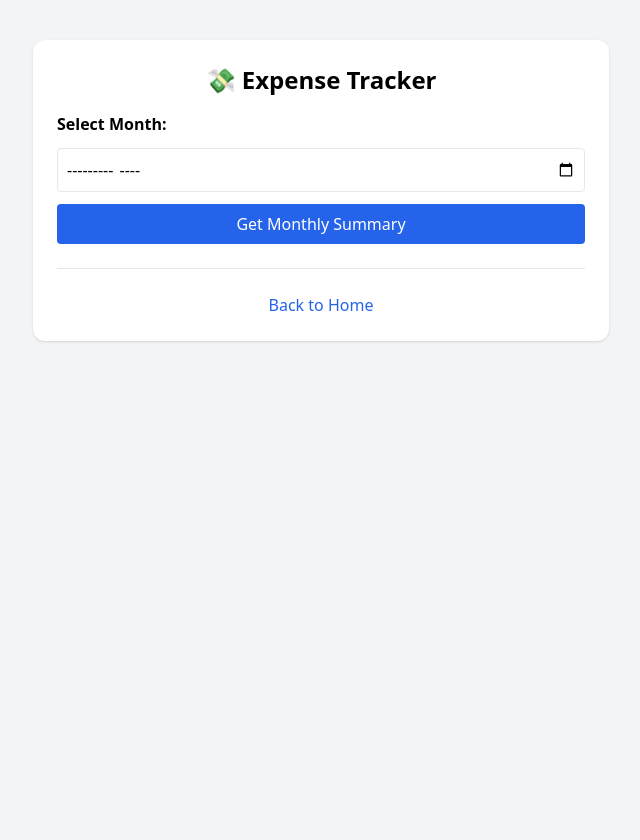
After one commit to zakie071/expense-tracker, a FastAPI app: template templates/monthly_summary.html in a window 1280 px wide. The commit adds this page. Shown: the whole page, without its empty margins (319-959 px from the left). Run offline with FastAPI, Linux system fonts and the light colour scheme; the template is opened without the code that fills it, so the values that code supplies are empty; some libraries are stand-ins or nearby versions.

Commit message:
Add more page

```diff
--- a/main.py
+++ b/main.py
@@ -1,4 +1,8 @@
-from fastapi import FastAPI, Request, Form
+# All expenses page
+
+# Monthly summary form and result
+from fastapi.responses import RedirectResponse
+from fastapi import FastAPI, Request
 from fastapi.responses import HTMLResponse
 from fastapi.templating import Jinja2Templates
 from fastapi.staticfiles import StaticFiles
@@ -7,8 +11,11 @@ from datetime import datetime
 import json
 from typing import List
 from typing import Optional
+from fastapi import Form
+app = FastAPI(title="Expense Tracker API")
 
-app = FastAPI(title="Expense Tracker API")
+
+
 
 # Templates & static files
 templates = Jinja2Templates(directory="templates")
@@ -20,6 +27,40 @@ class Expense(BaseModel):
     amount: float
     category: str
     date: Optional[str] = None
+
+
+
+@app.get("/all-expenses", response_class=HTMLResponse)
+def all_expenses(request: Request):
+    data = load_data()
+    return templates.TemplateResponse("all_expenses.html", {"request": request, "expenses": data})
+@app.get("/monthly-summary", response_class=HTMLResponse)
+def monthly_summary_form(request: Request):
+    return templates.TemplateResponse("monthly_summary.html", {"request": request})
+
+@app.post("/monthly-summary", response_class=HTMLResponse)
+def monthly_summary_post(request: Request, month: str = Form(...)):
+    data = load_data()
+    # Filter expenses for the selected month (YYYY-MM)
+    filtered = [exp for exp in data if exp.get("date", "").startswith(month)]
+    total_expenses = sum(exp["amount"] for exp in filtered)
+    transaction_count = len(filtered)
+    # Category breakdown
+    category_breakdown = {}
+    for exp in filtered:
+        cat = exp["category"]
+        category_breakdown[cat] = category_breakdown.get(cat, 0) + exp["amount"]
+    # Top category
+    top_category = max(category_breakdown, key=category_breakdown.get) if category_breakdown else None
+    summary = {
+        "month": month,
+        "total_expenses": total_expenses,
+        "transaction_count": transaction_count,
+        "top_category": top_category,
+        "category_breakdown": category_breakdown
+    }
+    return templates.TemplateResponse("monthly_summary.html", {"request": request, "summary": summary})
+
 
 
 def load_data():
@@ -44,23 +85,17 @@ def root(request: Request):
 
 
 @app.post("/expenses")
-def add_expense(
-    amount: float = Form(...),
-    category: str = Form(...)
-):
+def add_expense(expense: Expense):
     data = load_data()
+    expense_dict = expense.dict()
 
-    expense_dict = {
-        "amount": amount,
-        "category": category,
-        "date": datetime.now().strftime("%Y-%m")
-    }
+    if not expense_dict.get("date"):
+        expense_dict["date"] = datetime.now().strftime("%Y-%m")
 
     data.append(expense_dict)
     save_data(data)
 
     return {"status": "success", "expense": expense_dict}
-
 
 
 @app.get("/expenses", response_model=List[Expense])
@@ -83,3 +118,131 @@ def category_summary():
         cat = exp["category"]
         summary[cat] = summary.get(cat, 0) + exp["amount"]
     return summary
+
+# -------------------- AUTHENTICATION (JWT) --------------------
+from fastapi import Depends, HTTPException, status
+from fastapi.security import OAuth2PasswordBearer, OAuth2PasswordRequestForm
+from passlib.context import CryptContext
+from jose import JWTError, jwt
+from datetime import timedelta
+
+SECRET_KEY = "change-this-secret-key"
+ALGORITHM = "HS256"
+ACCESS_TOKEN_EXPIRE_MINUTES = 60
+
+pwd_context = CryptContext(schemes=["bcrypt"], deprecated="auto")
+oauth2_scheme = OAuth2PasswordBearer(tokenUrl="/token")
+USERS_FILE = "users.json"
+
+
+def load_users():
+    try:
+        with open(USERS_FILE, "r") as f:
+            return json.load(f)
+    except (FileNotFoundError, json.JSONDecodeError):
+        return []
+
+
+def save_users(users):
+    with open(USERS_FILE, "w") as f:
+        json.dump(users, f, indent=4)
+
+
+def hash_password(password: str):
+    return pwd_context.hash(password)
+
+
+def verify_password(password: str, hashed: str):
+    return pwd_context.verify(password, hashed)
+
+
+def authenticate_user(username: str, password: str):
+    users = load_users()
+    for u in users:
+        if u["username"] == username and verify_password(password, u["password"]):
+            return u
+    return None
+
+
+def create_access_token(data: dict, expires_delta: Optional[timedelta] = None):
+    to_encode = data.copy()
+    expire = datetime.utcnow() + (expires_delta or timedelta(minutes=ACCESS_TOKEN_EXPIRE_MINUTES))
+    to_encode.update({"exp": expire})
+    return jwt.encode(to_encode, SECRET_KEY, algorithm=ALGORITHM)
+
+
+def get_current_user(token: str = Depends(oauth2_scheme)):
+    credentials_exception = HTTPException(
+        status_code=status.HTTP_401_UNAUTHORIZED,
+        detail="Could not validate credentials",
+        headers={"WWW-Authenticate": "Bearer"},
+    )
+
+    try:
+        payload = jwt.decode(token, SECRET_KEY, algorithms=[ALGORITHM])
+        username: str = payload.get("sub")
+        if username is None:
+            raise credentials_exception
+    except JWTError:
+        raise credentials_exception
+
+    users = load_users()
+    for u in users:
+        if u["username"] == username:
+            return u
+    raise credentials_exception
+
+
+@app.post("/register")
+def register(username: str = Form(...), password: str = Form(...)):
+    users = load_users()
+
+    for u in users:
+        if u["username"] == username:
+            raise HTTPException(status_code=400, detail="User already exists")
+
+    users.append({
+        "username": username,
+        "password": hash_password(password)
+    })
+
+    save_users(users)
+    return {"message": "User registered successfully"}
+
+
+@app.post("/token")
+def login(form_data: OAuth2PasswordRequestForm = Depends()):
+    user = authenticate_user(form_data.username, form_data.password)
+    if not user:
+        raise HTTPException(status_code=401, detail="Incorrect username or password")
+
+    access_token = create_access_token({"sub": user["username"]})
+    return {"access_token": access_token, "token_type": "bearer"}
+
+
+# -------------------- PROTECTED EXPENSE ENDPOINT --------------------
+@app.post("/secure/expenses")
+def add_expense_secure(
+    amount: float = Form(...),
+    category: str = Form(...),
+    user: dict = Depends(get_current_user)
+):
+    data = load_data()
+
+    expense_dict = {
+        "amount": amount,
+        "category": category,
+        "date": datetime.now().strftime("%Y-%m"),
+        "user": user["username"]
+    }
+
+    data.append(expense_dict)
+    save_data(data)
+
+    return {"status": "saved", "expense": expense_dict}
+
+@app.get("/secure/expenses")
+def get_expenses_secure(user: dict = Depends(get_current_user)):
+    data = load_data()
+    user_expenses = [exp for exp in data if exp.get("user") == user["username"]]
+    return user_expenses
--- /dev/null
+++ b/templates/monthly_summary.html
@@ -0,0 +1,59 @@
+<!DOCTYPE html>
+<html lang="en">
+
+<head>
+    <meta charset="UTF-8">
+    <title>Expense Tracker</title>
+    <script src="https://cdn.tailwindcss.com"></script>
+</head>
+
+<body class="bg-gray-100 min-h-screen">
+
+    <div class="max-w-xl mx-auto mt-10 bg-white p-6 rounded-xl shadow">
+        <h1 class="text-2xl font-bold mb-4 text-center">
+            💸 Expense Tracker
+        </h1>
+
+        <!-- MONTHLY SUMMARY FORM -->
+        <form action="/monthly-summary" method="post" class="space-y-3">
+            <label for="month" class="block font-semibold">Select Month:</label>
+            <input type="month" id="month" name="month" required class="w-full border p-2 rounded" />
+            <button type="submit" class="w-full bg-blue-600 text-white py-2 rounded hover:bg-blue-700">
+                Get Monthly Summary
+            </button>
+        </form>
+
+        {% if summary %}
+        <div class="mt-6">
+            <h2 class="text-xl font-bold mb-2">Summary for {{ summary.month }}</h2>
+            <ul class="mb-4">
+                <li>Total Expenses: {{ summary.total_expenses }}</li>
+                <li>Number of Transactions: {{ summary.transaction_count }}</li>
+                <li>Top Category: {{ summary.top_category }}</li>
+            </ul>
+            <h3 class="font-semibold mb-1">Category Breakdown</h3>
+            <table class="w-full border">
+                <tr>
+                    <th class="border px-2 py-1">Category</th>
+                    <th class="border px-2 py-1">Amount</th>
+                </tr>
+                {% for category, amount in summary.category_breakdown.items() %}
+                <tr>
+                    <td class="border px-2 py-1">{{ category }}</td>
+                    <td class="border px-2 py-1">{{ amount }}</td>
+                </tr>
+                {% endfor %}
+            </table>
+        </div>
+        {% endif %}
+
+        <hr class="my-6">
+
+        <a href="/" class="block text-center text-blue-600 hover:underline">
+            Back to Home
+        </a>
+    </div>
+
+</body>
+
+</html>
--- /dev/null
+++ b/users.json
@@ -0,0 +1,6 @@
+[
+    {
+        "username": "sackey",
+        "password": "$2b$12$GHYosUMNyYUr0rUK.fVzg.KPWobYRVXKdBN2JAqINLJCVH34hR3U6"
+    }
+]
```
Also changed, not shown: data.json (+16 -0 lines), templates/all_expenses.html (added, +40 -0 lines), templates/dashboard.html (added, +22 -0 lines), templates/index.html (+9 -2 lines), templates/login.html (added, +15 -0 lines), templates/register.html (added, +16 -0 lines).
